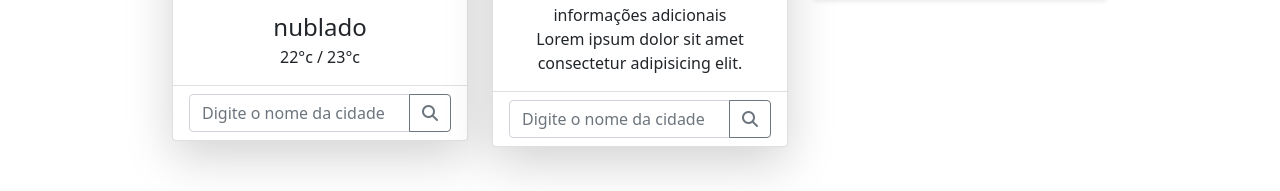
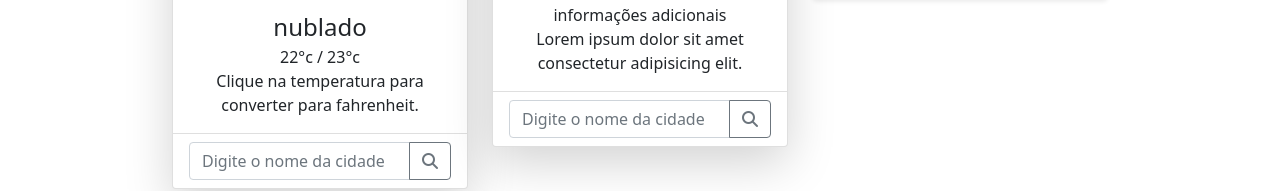
Before and after one commit to lucianoteles/Projeto-TCC, a plain HTML site: page index.html in a window 1280 px wide. Shown: the part 674-865 px from the top of the page. Drawn offline with nearby package versions, Linux system fonts and the light colour scheme.

Commit message:
atualizando cartão de temperatura

```diff
--- a/index.html
+++ b/index.html
@@ -79,6 +79,7 @@
             </div>
             <div class="weather">nublado</div>
             <div class="low-high">22°c / 23°c</div>
+            <div>Clique na temperatura para converter para fahrenheit.</div>
           </div>
           <div class="card-footer bg-transparent">
 
```
